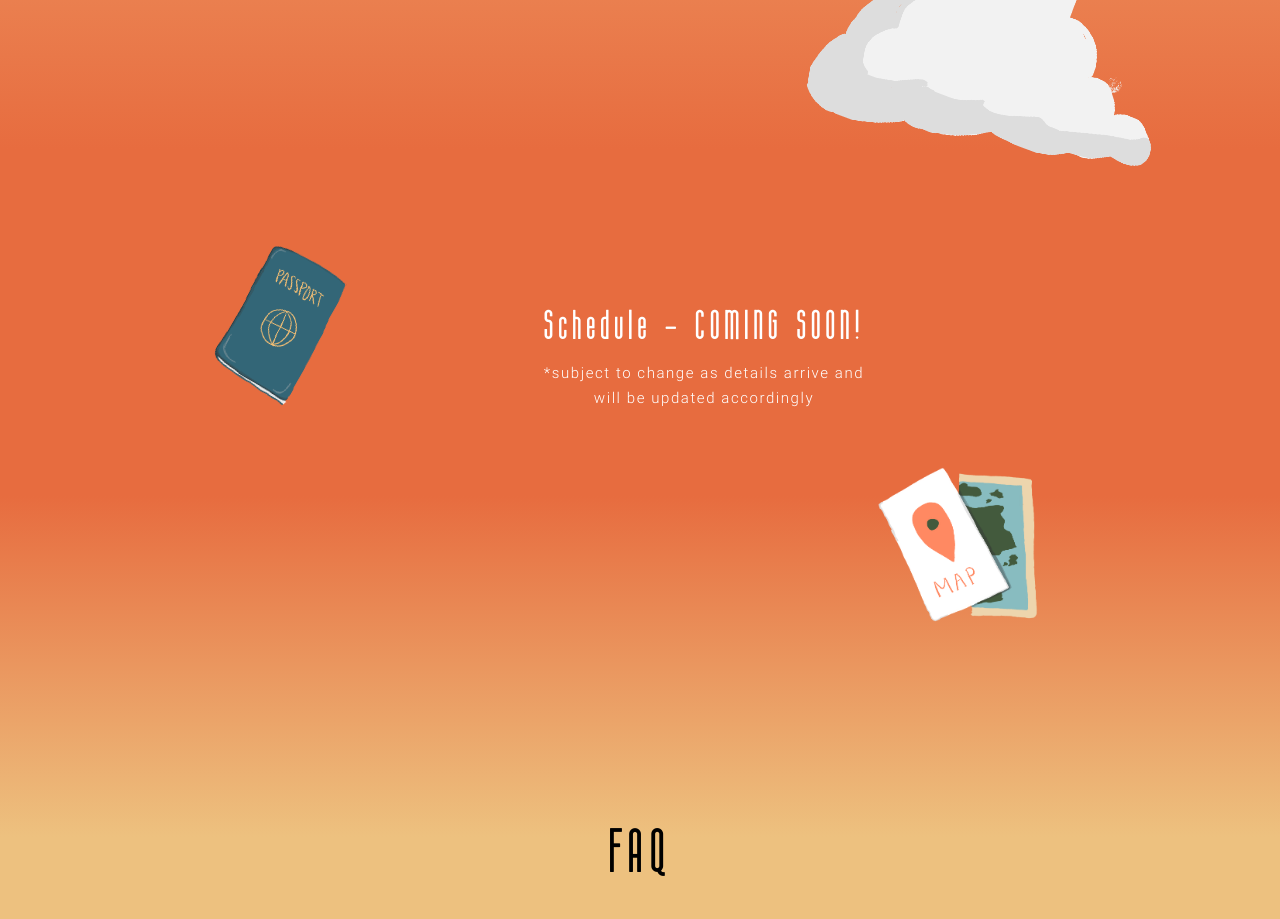
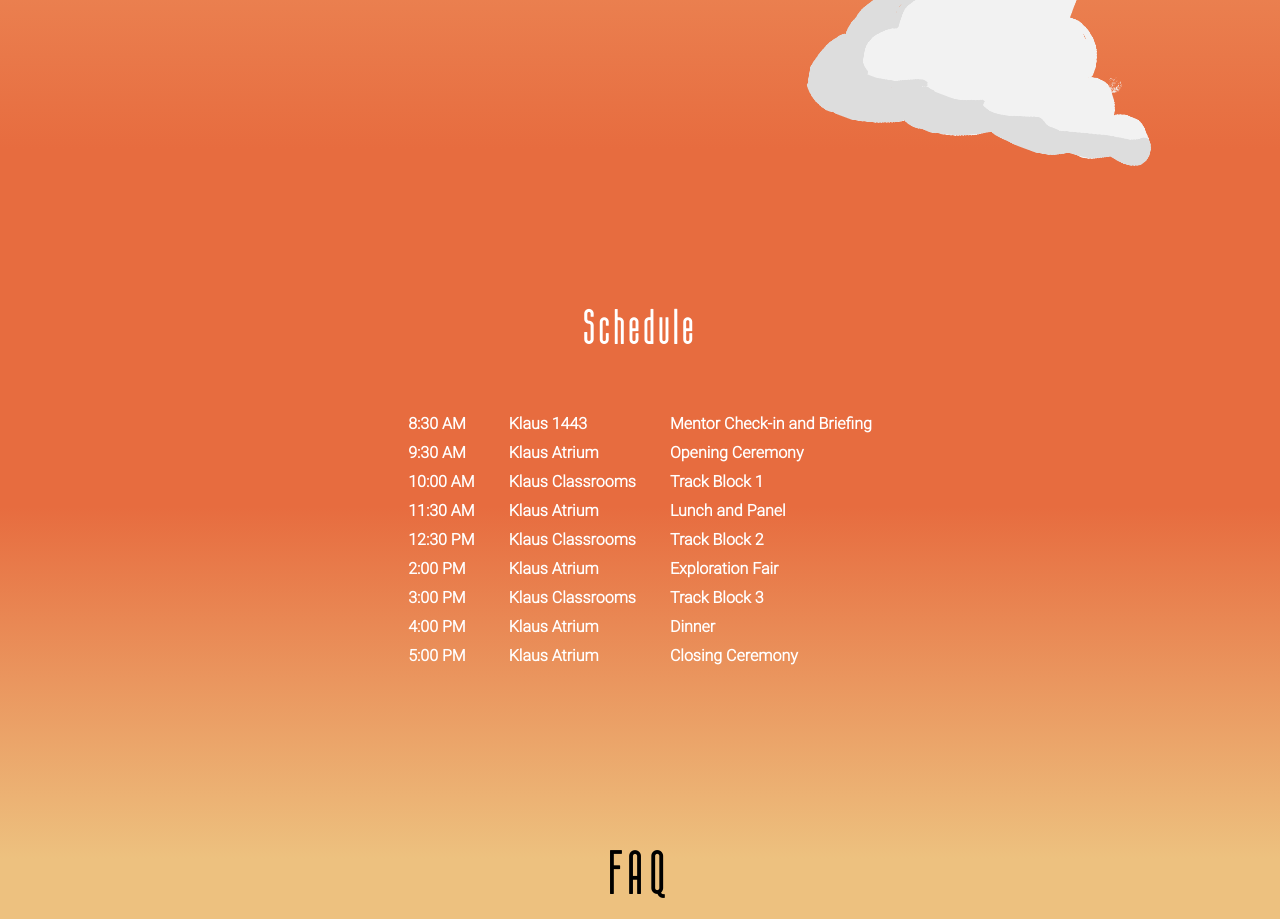
Before and after one commit to HackGT/catalyst-2022-event-site, a Next.js app: page / in a window 1280 px wide. Shown: the part 4440-5359 px from the top of the page. Built offline with nearby package versions, Linux system fonts and the light colour scheme.

Commit message:
add schedule

```diff
--- a/pages/index.tsx
+++ b/pages/index.tsx
@@ -163,12 +163,54 @@ function MainPage() {
           <img src="/img/Clouds 2.png" alt="clouds" id={styles.clouds2Img} />
         </section>
         <section className={styles.sectionSchedule}>
-          <h3 className={styles.scheduleTitle}>Schedule - COMING SOON!</h3>
-          <p className={styles.scheduleDesc}>
-            *subject to change as details arrive and<br></br> will be updated accordingly
-          </p>
-          <img src="/img/passport.png" alt="passport" id={styles.passportImg} />
-          <img src="/img/map.png" alt="map" id={styles.mapImg} />
+          <div className={styles.scheduleTitle}>Schedule</div>
+          <table className={styles.scheduleTable}>
+            <tr>
+              <th>8:30 AM</th>
+              <th>Klaus 1443</th>
+              <th>Mentor Check-in and Briefing</th>
+            </tr>
+            <tr>
+              <th>9:30 AM</th>
+              <th>Klaus Atrium</th>
+              <th>Opening Ceremony</th>
+            </tr>
+            <tr>
+              <th>10:00 AM</th>
+              <th>Klaus Classrooms</th>
+              <th>Track Block 1</th>
+            </tr>
+            <tr>
+              <th>11:30 AM</th>
+              <th>Klaus Atrium</th>
+              <th>Lunch and Panel</th>
+            </tr>
+            <tr>
+              <th>12:30 PM</th>
+              <th>Klaus Classrooms</th>
+              <th>Track Block 2</th>
+            </tr>
+            <tr>
+              <th>2:00 PM</th>
+              <th>Klaus Atrium</th>
+              <th>Exploration Fair</th>
+            </tr>
+            <tr>
+              <th>3:00 PM</th>
+              <th>Klaus Classrooms</th>
+              <th>Track Block 3</th>
+            </tr>
+            <tr>
+              <th>4:00 PM</th>
+              <th>Klaus Atrium</th>
+              <th>Dinner</th>
+            </tr>
+            <tr>
+              <th>5:00 PM</th>
+              <th>Klaus Atrium</th>
+              <th>Closing Ceremony</th>
+            </tr>
+          </table>
         </section>
         <section className={styles.sectionFAQ}>
           <h3 className={styles.sectionTitle}>FAQ</h3>
--- a/styles/Home.module.css
+++ b/styles/Home.module.css
@@ -97,6 +97,37 @@
   left: 0px;
   background: linear-gradient(180deg, #e76c3f 50.44%, #edc17f 100%);
 }
+
+.scheduleTable {
+  color:white;
+  margin:auto;
+  font-family: Roboto;
+  font-weight: normal;
+  /* border: 1px, 1px, 1px, 1px;
+  border-color: white;
+  border-style: solid; */
+  padding: 2rem;
+  text-align: left;
+}
+.scheduleDesc {
+  margin: auto;
+  color: white;
+  text-align: center;
+  width: auto;
+}
+
+.scheduleTitle {
+  color: white;
+  text-align: center;
+  width: auto;
+  margin:auto;
+  font-family: Calama;
+  font-size: 3rem;
+  padding-bottom: 1rem;
+  letter-spacing: .07em;
+  text-align: center;
+}
+
 .sectionFAQ {
   width: 100vw;
   height: auto;
@@ -230,18 +261,7 @@
   margin-bottom: 3rem;
   letter-spacing: 0.096em;
 }
-.scheduleTitle {
-  margin: auto;
-  color: white;
-  text-align: center;
-  width: auto;
-}
-.scheduleDesc {
-  margin: auto;
-  color: white;
-  text-align: center;
-  width: auto;
-}
+
 .contactText {
   font-family: Roboto;
   width: 75%;
--- a/styles/globals.css
+++ b/styles/globals.css
@@ -29,6 +29,9 @@ h3 {
 @media (max-width: 500px) {
   h3 {
     width: 80vw;
+  }
+  tr {
+    padding-left: 19rem;
   }
 }
 
@@ -65,4 +68,14 @@ p {
     width: 80vw;
     line-height: 21px;
   }
+  th {
+    padding-left: 0.5rem;
+    padding-right: 0.5rem;
+  }
 }
+
+th {
+  padding-left: 1rem;
+  padding-right: 1rem;
+  padding-top: 0.5rem;
+}
```
